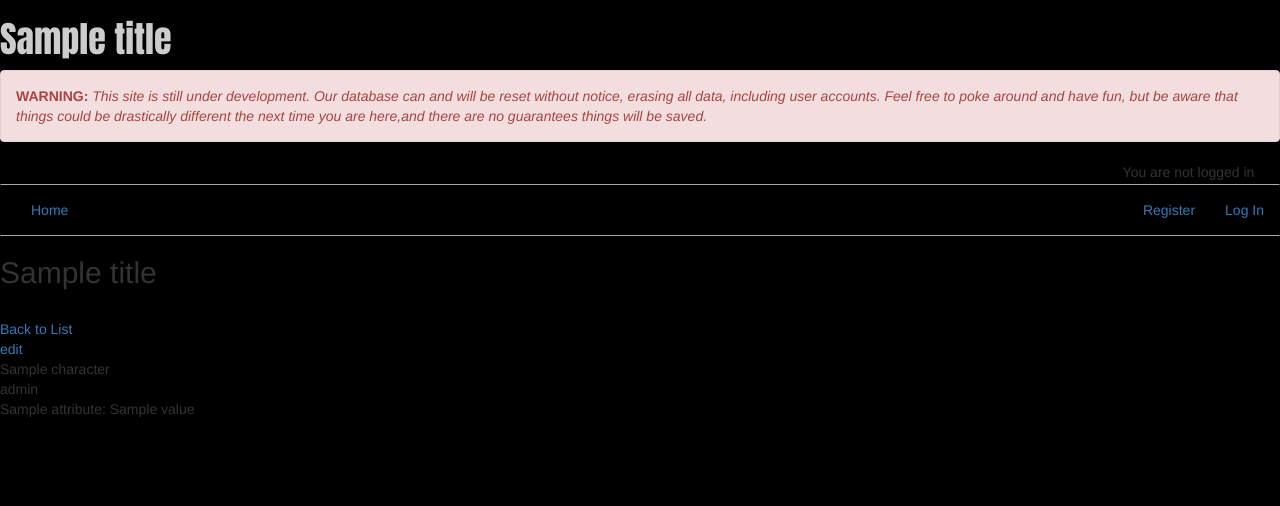
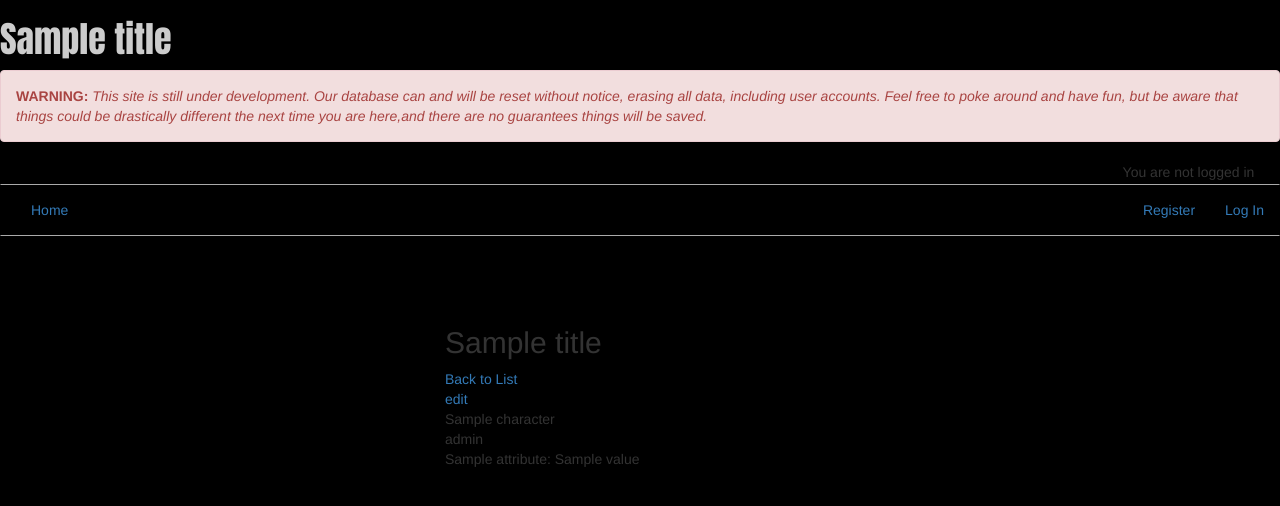
Before and after one commit to puhlenbruck/CPPA, a Flask app: template app/templates/characters/characterview.html in a window 1280 px wide. Shown: the top 506 px of the page. Run offline with Flask 2, Linux system fonts and the light colour scheme; the template is opened without the code that fills it: most values are stand-ins (such as "Sample title", 1, 10 or a date in 2020); some libraries are stand-ins or nearby versions.

Commit message:
centering character screens

```diff
--- a/app/static/css/style.css
+++ b/app/static/css/style.css
@@ -21,6 +21,7 @@ body{
 .error{
   color: red;
 }
+
 #new-char{
   background-color: #00ff00;
 }
--- a/app/templates/characters/characterindex.html
+++ b/app/templates/characters/characterindex.html
@@ -6,7 +6,7 @@
   </div>
   {% for character in characters %}
     <div class="row">
-      <div class="col-md-3"></div><div class="col-md-4"><a href="{{url_for('character_display', char=character.id)}}">{{character.name}}</a></div><div class="col-md-2"><a href="{{url_for('character_display',edit=true, char=character.id)}}">edit</a></div>
+      <div class="col-md-3"></div><div class="col-md-4"><a href="{{url_for('character_display', char=character.id)}}">{{character.name}}</a></div>
     </div>
   {% endfor %}
 </div>
--- a/app/templates/characters/characterview.html
+++ b/app/templates/characters/characterview.html
@@ -1,14 +1,32 @@
 {% extends "base.html" %}
 {% block content %}
-<h2>{{title}}</h2><br>
-<a href="{{url_for('character_index')}}">Back to List</a><br>
-<a href="{{url_for('character_display',edit=true, char=character.id)}}">edit</a><br>
-    {{character.name}}<br>
-    {{character.role}}<br>
-    {% if character.attributes %}
-    {% for name,value in character.attributes.items() %}
-        {{name}}: {{value}}<br>
-    {% endfor %}
-    {% endif %}
+<div class="container">
+  <div class="row">
+    <div class="col-md-4 col-md-offset-4">
+      <div class="row">
+        <h2>{{title}}</h2>
+      </div>
 
+      <div class="row">
+        <a href="{{url_for('character_index')}}">Back to List</a>
+      </div>
+      <div class="row">
+        <a href="{{url_for('character_display',edit=true, char=character.id)}}">edit</a>
+      </div>
+      <div class="row">
+        {{character.name}}
+      </div>
+      <div class="row">
+        {{character.role}}
+      </div>
+        {% if character.attributes %}
+          {% for name,value in character.attributes.items() %}
+            <div class="row">
+              {{name}}: {{value}}
+            </div>
+          {% endfor %}
+        {% endif %}
+    </div>
+  </div>
+</div>
 {% endblock %}
```
